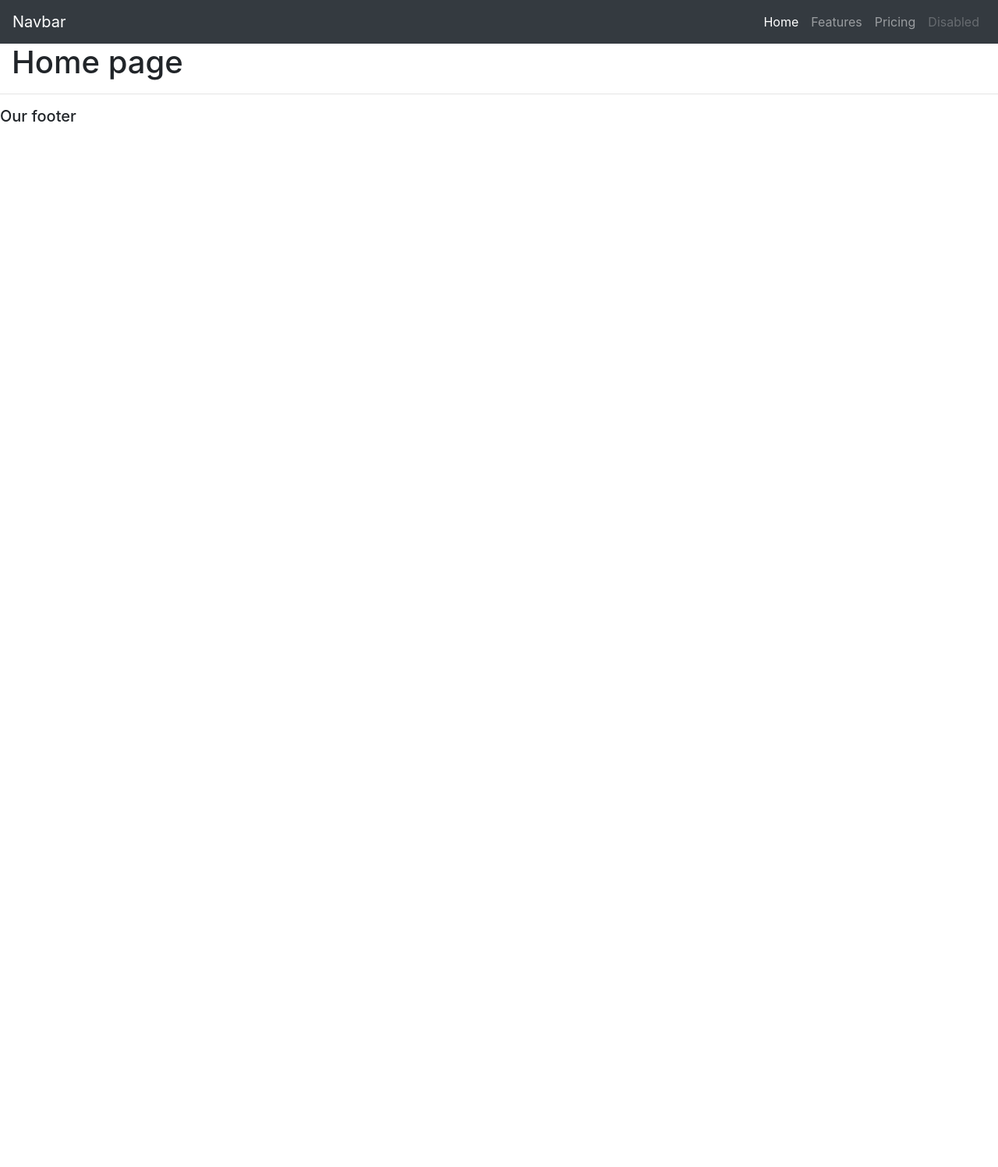
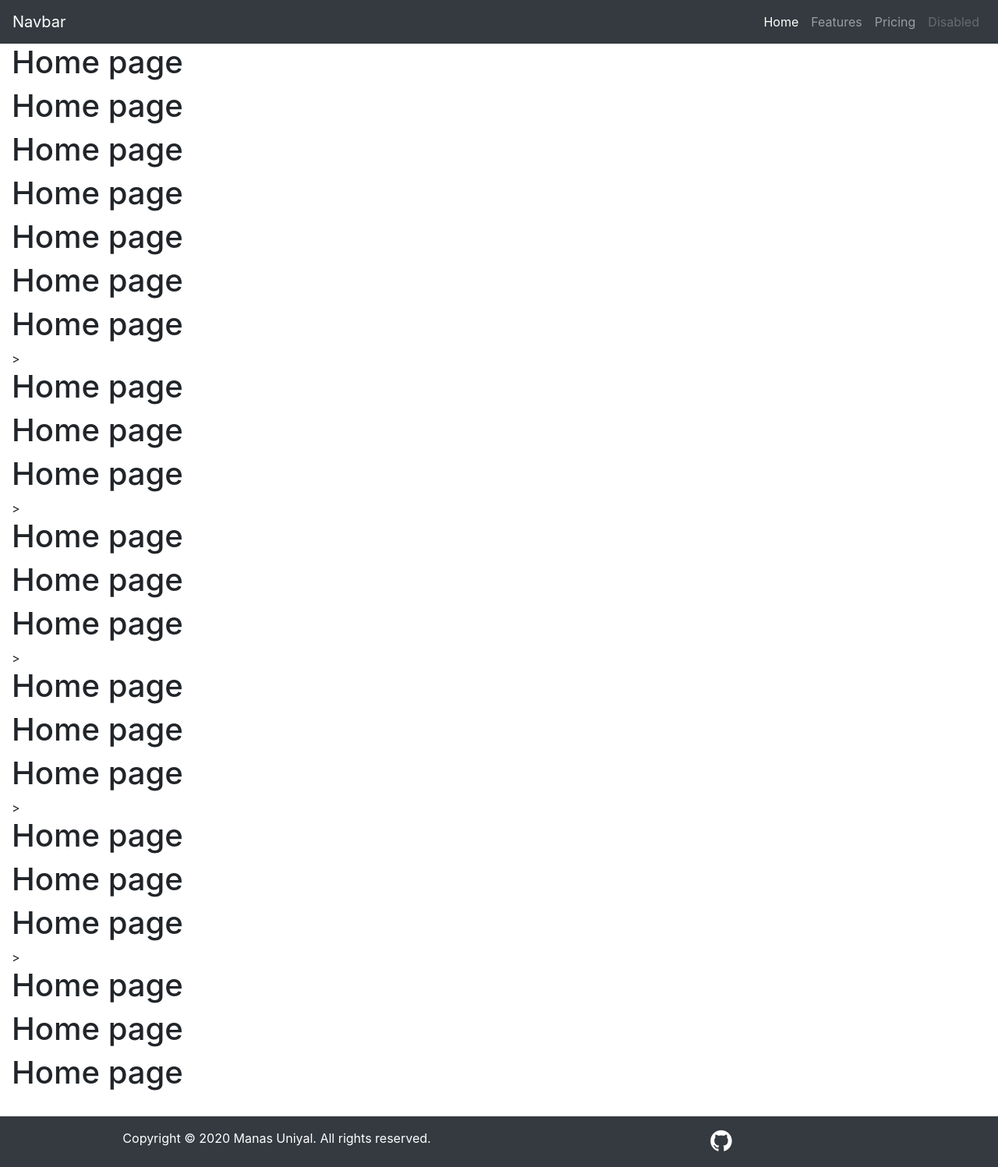
Before and after one commit to ManasUniyal/medi-check, a Django app: page / in a window 1280 px wide. Shown: the whole page at 78% size. Before the commit the page ends 156 px from the top, so only its background shows below. Run offline with Django 3.2, Linux system fonts and the light colour scheme; some libraries are stand-ins or nearby versions.

Commit message:
Added footer and static files

```diff
--- a/covid_predictor/urls.py
+++ b/covid_predictor/urls.py
@@ -15,8 +15,11 @@ Including another URLconf
 """
 from django.contrib import admin
 from django.urls import path, include
+from django.conf.urls.static import static
+from django.conf import settings
 
 urlpatterns = [
     path('', include('main.urls')),
     path('admin/', admin.site.urls),
 ]
+urlpatterns += static(settings.MEDIA_URL, document_root=settings.MEDIA_ROOT)
--- a/main/templates/main/base.html
+++ b/main/templates/main/base.html
@@ -1,10 +1,17 @@
+{% load static %}
+
 <!DOCTYPE html>
 
 <html>
+
 <head>
     <title>Covid Predictor</title>
-	<link rel="stylesheet" href="https://stackpath.bootstrapcdn.com/bootstrap/4.3.1/css/bootstrap.min.css" integrity="sha384-ggOyR0iXCbMQv3Xipma34MD+dH/1fQ784/j6cY/iJTQUOhcWr7x9JvoRxT2MZw1T" crossorigin="anonymous">
+    <link rel="stylesheet" href="https://stackpath.bootstrapcdn.com/bootstrap/4.3.1/css/bootstrap.min.css"
+          integrity="sha384-ggOyR0iXCbMQv3Xipma34MD+dH/1fQ784/j6cY/iJTQUOhcWr7x9JvoRxT2MZw1T" crossorigin="anonymous">
+    <link rel="stylesheet" href="https://cdnjs.cloudflare.com/ajax/libs/font-awesome/4.7.0/css/font-awesome.min.css">
+    <link rel="stylesheet" type="text/css" href="{% static 'css/main.css' %}">
 </head>
+
 <body>
 {% include 'main/navbar.html' %}
 <div class="container-fluid">
@@ -12,13 +19,18 @@
 
     {% endblock %}
 </div>
-	<hr>
-	<h5>Our footer</h5>
+{% include 'main/footer.html' %}
 
 </body>
 
-<script src="https://code.jquery.com/jquery-3.3.1.slim.min.js" integrity="sha384-q8i/X+965DzO0rT7abK41JStQIAqVgRVzpbzo5smXKp4YfRvH+8abtTE1Pi6jizo" crossorigin="anonymous"></script>
-<script src="https://cdnjs.cloudflare.com/ajax/libs/popper.js/1.14.7/umd/popper.min.js" integrity="sha384-UO2eT0CpHqdSJQ6hJty5KVphtPhzWj9WO1clHTMGa3JDZwrnQq4sF86dIHNDz0W1" crossorigin="anonymous"></script>
-<script src="https://stackpath.bootstrapcdn.com/bootstrap/4.3.1/js/bootstrap.min.js" integrity="sha384-JjSmVgyd0p3pXB1rRibZUAYoIIy6OrQ6VrjIEaFf/nJGzIxFDsf4x0xIM+B07jRM" crossorigin="anonymous"></script>
+<script src="https://code.jquery.com/jquery-3.3.1.slim.min.js"
+        integrity="sha384-q8i/X+965DzO0rT7abK41JStQIAqVgRVzpbzo5smXKp4YfRvH+8abtTE1Pi6jizo"
+        crossorigin="anonymous"></script>
+<script src="https://cdnjs.cloudflare.com/ajax/libs/popper.js/1.14.7/umd/popper.min.js"
+        integrity="sha384-UO2eT0CpHqdSJQ6hJty5KVphtPhzWj9WO1clHTMGa3JDZwrnQq4sF86dIHNDz0W1"
+        crossorigin="anonymous"></script>
+<script src="https://stackpath.bootstrapcdn.com/bootstrap/4.3.1/js/bootstrap.min.js"
+        integrity="sha384-JjSmVgyd0p3pXB1rRibZUAYoIIy6OrQ6VrjIEaFf/nJGzIxFDsf4x0xIM+B07jRM"
+        crossorigin="anonymous"></script>
 
 </html>
--- /dev/null
+++ b/main/templates/main/footer.html
@@ -0,0 +1,21 @@
+{% load static %}
+
+<!-- Footer -->
+<footer class="page-footer pt-4">
+
+    <!-- Copyright -->
+    <div class="footer-copyright text-center py-3 text-white bg-dark">
+        <div class="container">
+            <div class="row">
+                <div class="col-md-6">Copyright © {% now "Y" %} Manas Uniyal. All rights reserved.
+                </div>
+                <div class="col-md-6">
+                    <a href="https://github.com/ManasUniyal/CovidPredictor" target="_blank" class="my-style-icon fa fa-github fa-2x" rel="noopener noreferrer"></a>
+                </div>
+            </div>
+        </div>
+    </div>
+    <!-- Copyright -->
+
+</footer>
+<!-- Footer -->
--- a/main/templates/main/homepage.html
+++ b/main/templates/main/homepage.html
@@ -3,5 +3,25 @@
 {% block content %}
 
 <h1> Home page </h1>
-
+<h1> Home page </h1>
+<h1> Home page </h1>
+<h1> Home page </h1>
+<h1> Home page </h1>
+<h1> Home page </h1>
+<h1> Home page </h1>>
+<h1> Home page </h1>
+<h1> Home page </h1>
+<h1> Home page </h1>>
+<h1> Home page </h1>
+<h1> Home page </h1>
+<h1> Home page </h1>>
+<h1> Home page </h1>
+<h1> Home page </h1>
+<h1> Home page </h1>>
+<h1> Home page </h1>
+<h1> Home page </h1>
+<h1> Home page </h1>>
+<h1> Home page </h1>
+<h1> Home page </h1>
+<h1> Home page </h1>
 {% endblock %}
--- /dev/null
+++ b/static/css/main.css
@@ -0,0 +1,9 @@
+footer {
+    bottom: 0;
+    width: 100%;
+}
+
+.my-style-icon {
+    color: white !important;
+    text-decoration: none !important;
+}
```
Also changed, not shown: covid_predictor/settings.py (+8 -0 lines). Lines whose indentation alone changed are shown as unchanged.
